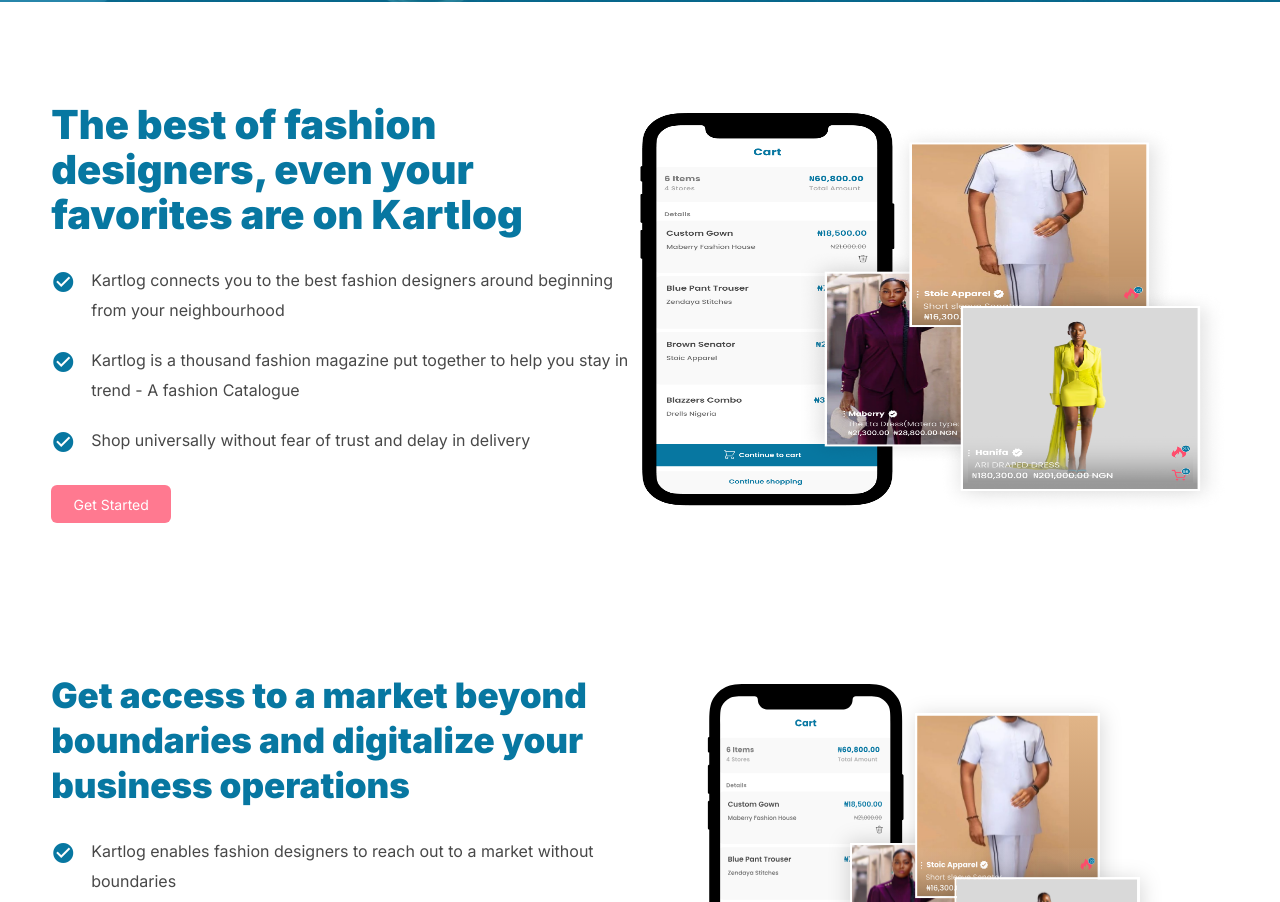
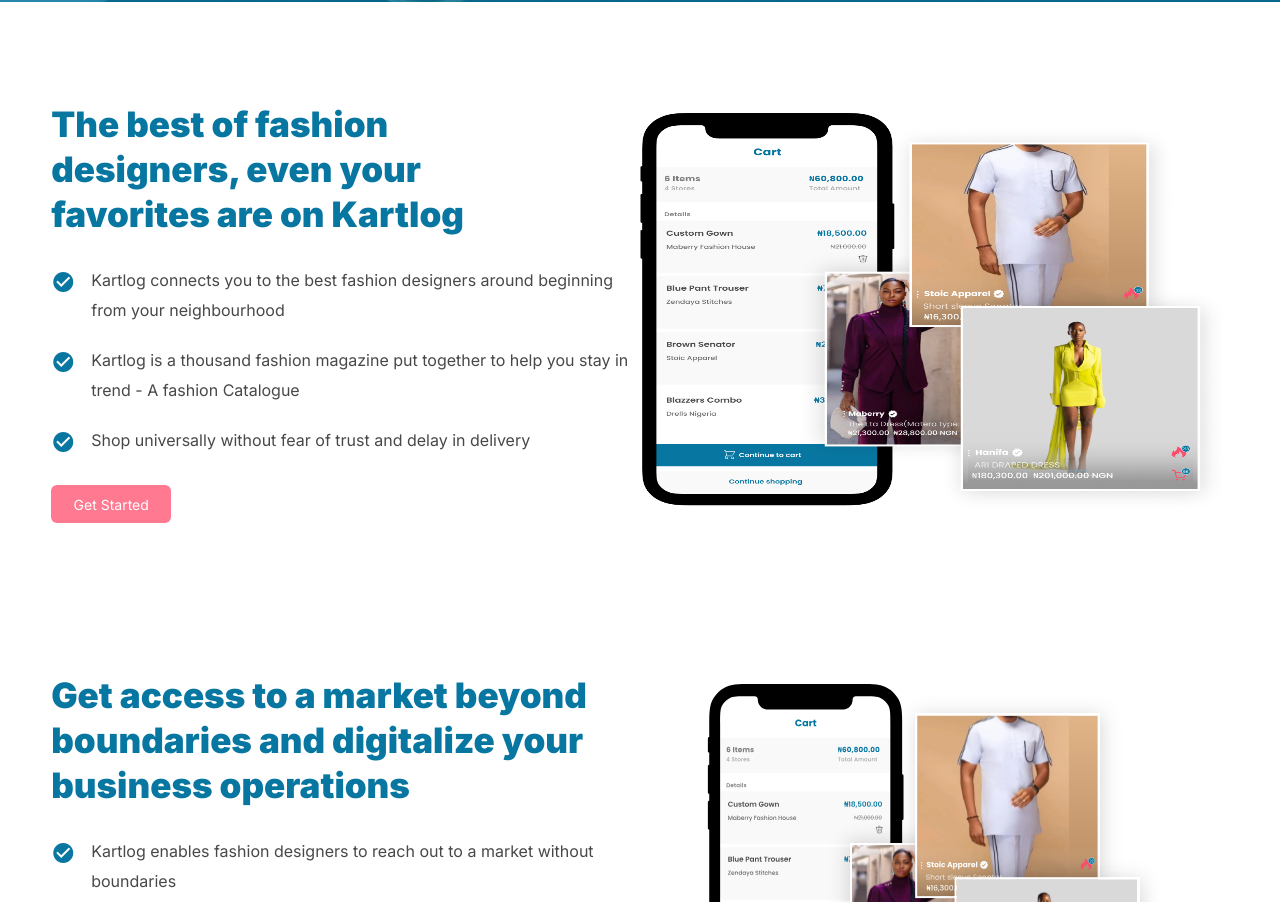
Before and after one commit to kiisi/cleanhub, a React (Create React App) app: page / in a window 1280 px wide. Shown: the part 818-1720 px from the top of the page. Built offline with nearby package versions, Linux system fonts and the light colour scheme.

Commit message:
Update Fashion.css

```diff
--- a/src/components/Main/Fashion/Fashion.css
+++ b/src/components/Main/Fashion/Fashion.css
@@ -20,7 +20,7 @@
 }
 
 .fashion_content_header h1{
-    font-size:calc(var(--fontSizeBig) + .5rem);
+    font-size:var(--fontSizeBig);
     max-width:48rem;
     width:100%;
     color:var(--blue);
```
